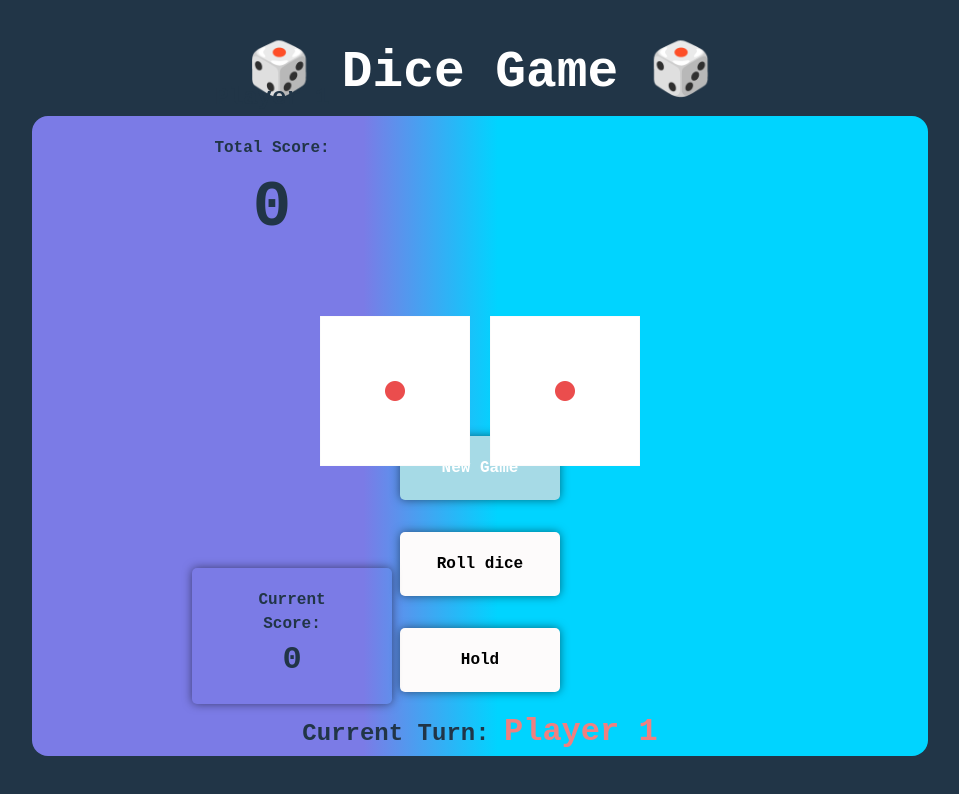
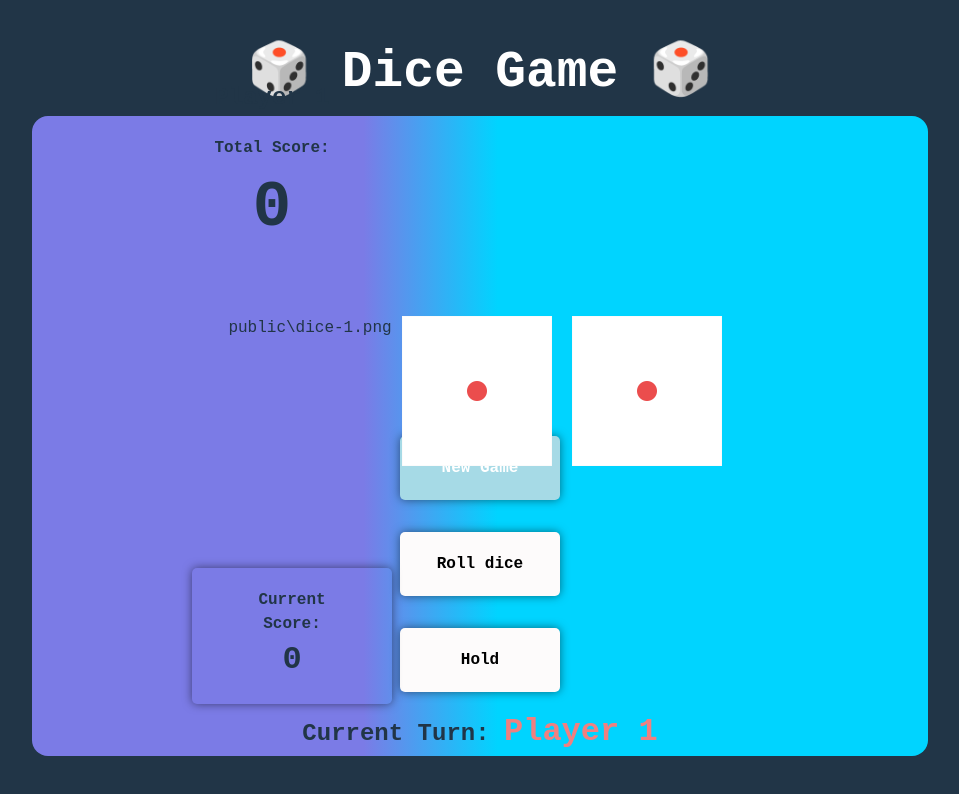
Before and after one commit to lisrael1989/dice-fun-game, a React (Vite) app: page / in a window 1280 px wide. Shown: the top 794 px of the page, without its empty margins (160-1119 px from the left). Built offline with nearby package versions, Linux system fonts and the light colour scheme.

Commit message:
bug with img dice

```diff
--- a/src/App.jsx
+++ b/src/App.jsx
@@ -116,8 +116,9 @@ function App() {
       <h1 className="game-title"> 🎲 Dice Game 🎲</h1>
       <section className="container">
         <div className="dice-section">
-          <img src={`../public/dice-${dice1}.png`} alt={`Dice ${dice1}`} className="dice" />
-          <img src={`../public/dice-${dice2}.png`} alt={`Dice ${dice2}`} className="dice" />
+          public\dice-1.png
+          <img src={`public/dice-${dice1}.png`} alt={`Dice ${dice1}`} className="dice" />
+          <img src={`public/dice-${dice2}.png`} alt={`Dice ${dice2}`} className="dice" />
         </div>
         <GameButtons handleRollDice={handleRollDice} handleHold={handleHold} newGame={newGame} currentPlayer={currentPlayer} />
       </section>
```
